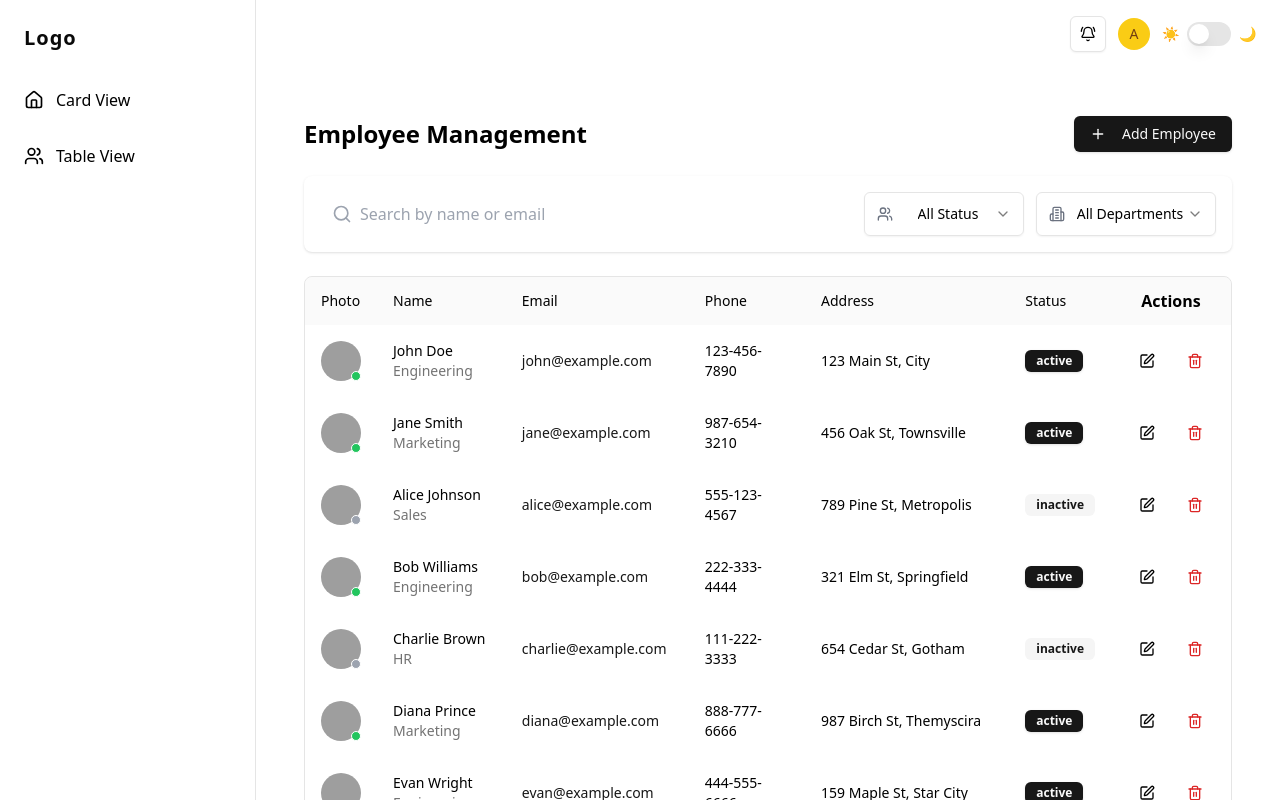
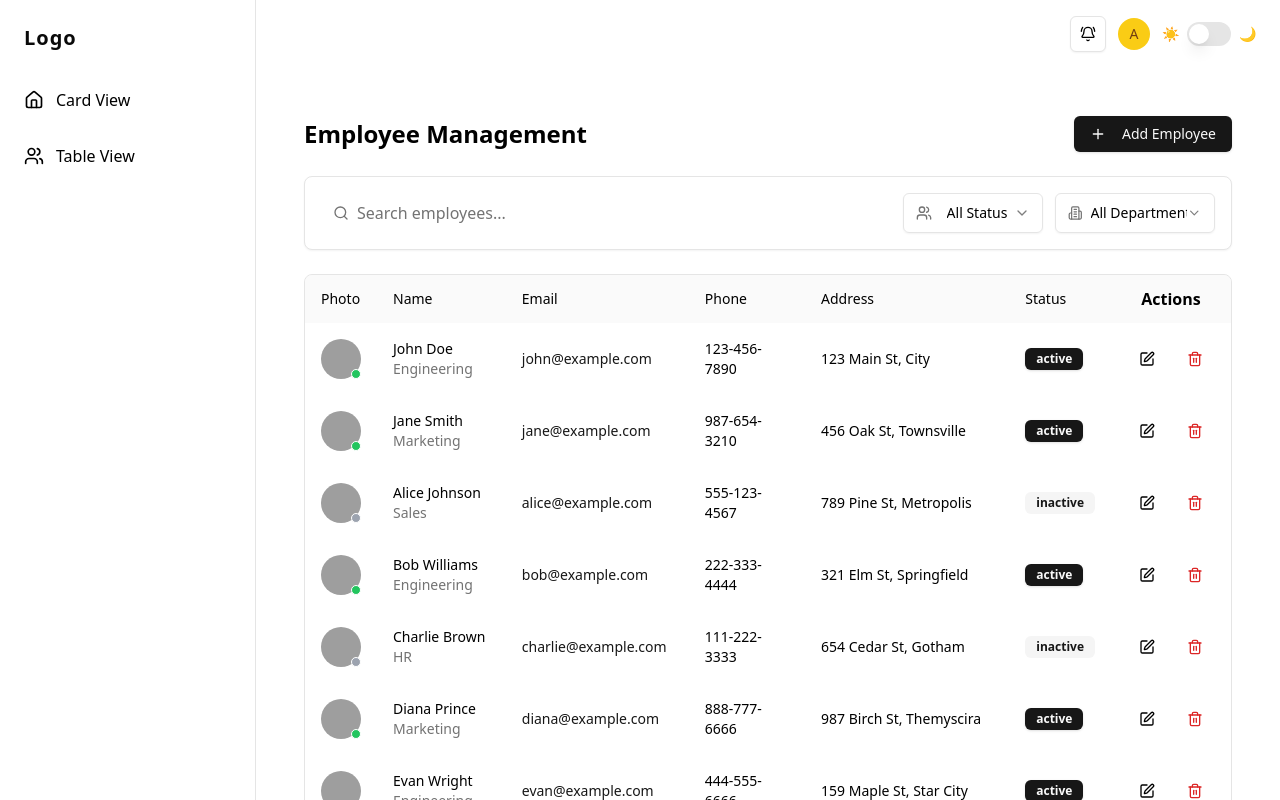
Before and after one commit to faisal-ahmed-dev/bro_tecs_task, a Next.js app: page /table-view in a window 1280 px wide. Shown: the top 800 px of the page. Built offline with nearby package versions, Linux system fonts and the light colour scheme; grey boxes are pictures that could not be loaded.

Commit message:
Refactor TopNav and EmployeeFilters components for improved structure, accessibility, and user experience; add active filters display and enhance styling

```diff
--- a/src/app/(pages)/table-view/page.tsx
+++ b/src/app/(pages)/table-view/page.tsx
@@ -1,11 +1,10 @@
-// app/employees/table/page.tsx
 "use client";
 
 import { useState, useEffect } from 'react';
 import { useDebounce } from '@/hooks/useDebounce';
 import DataTable from '@/components/DataTable/DataTable';
 import { employeeColumns } from '@/components/employees/columns';
-import { Plus } from 'lucide-react';
+import { Plus, Filter } from 'lucide-react';
 import { Employee } from '@/types/employee';
 import EmployeeForm from '@/components/employees/EmployeeForm';
 import {
@@ -18,6 +17,13 @@ import {
   AlertDialogHeader,
   AlertDialogTitle,
 } from "@/components/ui/alert-dialog";
+import {
+  Sheet,
+  SheetContent,
+  SheetHeader,
+  SheetTitle,
+  SheetTrigger,
+} from "@/components/ui/sheet";
 import { fetchEmployees } from '@/services/employeeApi';
 import toast from 'react-hot-toast';
 import { Button } from '@/components/ui/Button';
@@ -27,6 +33,7 @@ const TablePage = () => {
   const [employees, setEmployees] = useState<Employee[]>([]);
   const [loading, setLoading] = useState(true);
   const [isFormOpen, setIsFormOpen] = useState(false);
+  const [isFilterSheetOpen, setIsFilterSheetOpen] = useState(false);
   const [selectedEmployee, setSelectedEmployee] = useState<Employee | null>(null);
   const [searchTerm, setSearchTerm] = useState('');
   const [statusFilter, setStatusFilter] = useState<string>('all');
@@ -94,19 +101,58 @@ const TablePage = () => {
     return matchesSearch && matchesStatus && matchesDepartment;
   });
 
+  // Mobile Filters Component
+  const MobileFilters = () => (
+    <Sheet open={isFilterSheetOpen} onOpenChange={setIsFilterSheetOpen}>
+      <SheetContent side="right" className="w-full sm:w-96">
+        <SheetHeader>
+          <SheetTitle>Filters</SheetTitle>
+        </SheetHeader>
+        <div className="mt-4">
+          <EmployeeFilters
+            searchTerm={searchTerm}
+            setSearchTerm={setSearchTerm}
+            statusFilter={statusFilter}
+            setStatusFilter={setStatusFilter}
+            departmentFilter={departmentFilter}
+            setDepartmentFilter={setDepartmentFilter}
+            departments={departments}
+            className="flex flex-col gap-4"
+          />
+        </div>
+      </SheetContent>
+    </Sheet>
+  );
+
   return (
-    <div className="p-6 space-y-6">
-      <div className="flex justify-between items-center">
-        <h1 className="text-2xl font-semibold">Employee Management</h1>
-        <Button onClick={() => {
+    <div className="p-4 md:p-6 space-y-4 md:space-y-6">
+      {/* Header Section */}
+      <div className="flex flex-col sm:flex-row justify-between items-start sm:items-center gap-4">
+        <h1 className="text-xl md:text-2xl font-semibold">Employee Management</h1>
+        <div className="flex gap-2 w-full sm:w-auto">
+          <Button
+            onClick={() => setIsFilterSheetOpen(true)}
+            variant="outline"
+            className="sm:hidden flex-1"
+          >
+            <Filter className="mr-2 h-4 w-4" />
+            Filters
+          </Button>
+          <Button
+            onClick={() => {
               setSelectedEmployee(null);
               setIsFormOpen(true);
-        }}>
+            }}
+            className="flex-1 sm:flex-none"
+          >
             <Plus className="mr-2 h-4 w-4" />
             Add Employee
           </Button>
         </div>
+      </div>
 
+      {/* Desktop Filters */}
+      <div className="hidden sm:block">
         <EmployeeFilters
           searchTerm={searchTerm}
           setSearchTerm={setSearchTerm}
@@ -116,7 +162,13 @@ const TablePage = () => {
           setDepartmentFilter={setDepartmentFilter}
           departments={departments}
         />
+      </div>
 
+      {/* Mobile Filters Sheet */}
+      <MobileFilters />
+
+      {/* Data Table */}
+      <div className="overflow-x-auto">
         <DataTable<Employee>
           data={filteredEmployees}
           columns={employeeColumns}
@@ -132,7 +184,9 @@ const TablePage = () => {
               : "No employees added yet"
           }
         />
+      </div>
 
+      {/* Forms and Dialogs */}
       <EmployeeForm
         open={isFormOpen}
         onOpenChange={setIsFormOpen}
@@ -148,9 +202,14 @@ const TablePage = () => {
               This action cannot be undone. This will permanently delete the employee data.
             </AlertDialogDescription>
           </AlertDialogHeader>
-          <AlertDialogFooter>
-            <AlertDialogCancel>Cancel</AlertDialogCancel>
-            <AlertDialogAction onClick={confirmDelete}>Delete</AlertDialogAction>
+          <AlertDialogFooter className="flex-col sm:flex-row gap-2">
+            <AlertDialogCancel className="w-full sm:w-auto">Cancel</AlertDialogCancel>
+            <AlertDialogAction
+              onClick={confirmDelete}
+              className="w-full sm:w-auto"
+            >
+              Delete
+            </AlertDialogAction>
           </AlertDialogFooter>
         </AlertDialogContent>
       </AlertDialog>
--- a/src/components/EmployeeFilters.tsx
+++ b/src/components/EmployeeFilters.tsx
@@ -17,6 +17,8 @@ interface EmployeeFiltersProps {
   departmentFilter: string;
   setDepartmentFilter: (value: string) => void;
   departments: string[];
+  className?: string;
+  variant?: 'default' | 'sheet';
 }
 
 const EmployeeFilters = ({
@@ -27,47 +29,83 @@ const EmployeeFilters = ({
   departmentFilter,
   setDepartmentFilter,
   departments,
+  className = "",
+  variant = 'default'
 }: EmployeeFiltersProps) => {
+  const isSheet = variant === 'sheet';
+
   return (
-    <div className="bg-white dark:bg-gray-800 rounded-lg shadow p-4 mb-6">
-      <div className="flex flex-col lg:flex-row gap-4 items-start lg:items-center">
+    <div className={`
+      bg-background
+      ${isSheet ? 'p-0' : 'rounded-lg shadow-sm border p-4'}
+      ${className}
+    `}>
+      <div className={`
+        flex flex-col gap-4
+        ${isSheet ? 'items-stretch' : 'sm:flex-row sm:items-center'}
+      `}>
+        {/* Search Input */}
         <div className="relative flex-1">
-          <Search className="absolute left-3 top-1/2 transform -translate-y-1/2 text-gray-400 dark:text-gray-300 h-5 w-5" />
+          <Search
+            className="absolute left-3 top-1/2 transform -translate-y-1/2 text-muted-foreground h-4 w-4"
+          />
           <Input
-            placeholder="Search by name or email"
+            placeholder="Search employees..."
             value={searchTerm}
             onChange={(e) => setSearchTerm(e.target.value)}
-            className="pl-10 h-11 text-base dark:bg-gray-700 dark:text-white dark:border-gray-600"
+            className={`
+              pl-9 pr-8
+              ${isSheet ? 'w-full' : ''}
+              placeholder:text-muted-foreground
+            `}
           />
           {searchTerm && (
             <button
               onClick={() => setSearchTerm("")}
-              className="absolute right-3 top-1/2 transform -translate-y-1/2 text-gray-400 hover:text-gray-600 dark:text-gray-300 dark:hover:text-white"
+              className="absolute right-3 top-1/2 transform -translate-y-1/2 text-muted-foreground hover:text-foreground transition-colors"
+              aria-label="Clear search"
             >
               <X className="h-4 w-4" />
             </button>
           )}
         </div>
 
-        <div className="flex gap-3 w-full lg:w-auto">
+        {/* Filters Group */}
+        <div className={`
+          flex gap-3
+          ${isSheet ? 'flex-col' : 'flex-row'}
+          ${isSheet ? 'w-full' : 'sm:w-auto'}
+        `}>
+          {/* Status Filter */}
           <Select value={statusFilter} onValueChange={setStatusFilter}>
-            <SelectTrigger className="w-full lg:w-[160px] h-11 dark:bg-gray-700 dark:text-white dark:border-gray-600">
-              <Users className="mr-2 h-4 w-4 text-gray-500 dark:text-gray-300" />
+            <SelectTrigger
+              className={`
+                h-10
+                ${isSheet ? 'w-full' : 'w-[140px]'}
+              `}
+            >
+              <Users className="mr-2 h-4 w-4 text-muted-foreground" />
               <SelectValue placeholder="Status" />
             </SelectTrigger>
-            <SelectContent className="dark:bg-gray-800 dark:text-white">
+            <SelectContent>
               <SelectItem value="all">All Status</SelectItem>
               <SelectItem value="active">Active</SelectItem>
               <SelectItem value="inactive">Inactive</SelectItem>
             </SelectContent>
           </Select>
 
+          {/* Department Filter */}
           <Select value={departmentFilter} onValueChange={setDepartmentFilter}>
-            <SelectTrigger className="w-full lg:w-[180px] h-11 dark:bg-gray-700 dark:text-white dark:border-gray-600">
-              <Building2 className="mr-2 h-4 w-4 text-gray-500 dark:text-gray-300" />
+            <SelectTrigger
+              className={`
+                h-10
+                ${isSheet ? 'w-full' : 'w-[160px]'}
+              `}
+            >
+              <Building2 className="mr-2 h-4 w-4 text-muted-foreground" />
               <SelectValue placeholder="Department" />
             </SelectTrigger>
-            <SelectContent className="dark:bg-gray-800 dark:text-white">
+            <SelectContent>
               <SelectItem value="all">All Departments</SelectItem>
               {departments.map((dept) => (
                 <SelectItem key={dept} value={dept}>
@@ -78,6 +116,45 @@ const EmployeeFilters = ({
           </Select>
         </div>
       </div>
+
+      {/* Active Filters Display */}
+      {(statusFilter !== 'all' || departmentFilter !== 'all' || searchTerm) && (
+        <div className="mt-3 flex flex-wrap gap-2">
+          {searchTerm && (
+            <div className="inline-flex items-center gap-1 text-sm bg-muted px-2 py-1 rounded">
+              <span>Search: {searchTerm}</span>
+              <button
+                onClick={() => setSearchTerm('')}
+                className="text-muted-foreground hover:text-foreground"
+              >
+                <X className="h-3 w-3" />
+              </button>
+            </div>
+          )}
+          {statusFilter !== 'all' && (
+            <div className="inline-flex items-center gap-1 text-sm bg-muted px-2 py-1 rounded">
+              <span>Status: {statusFilter}</span>
+              <button
+                onClick={() => setStatusFilter('all')}
+                className="text-muted-foreground hover:text-foreground"
+              >
+                <X className="h-3 w-3" />
+              </button>
+            </div>
+          )}
+          {departmentFilter !== 'all' && (
+            <div className="inline-flex items-center gap-1 text-sm bg-muted px-2 py-1 rounded">
+              <span>Department: {departmentFilter}</span>
+              <button
+                onClick={() => setDepartmentFilter('all')}
+                className="text-muted-foreground hover:text-foreground"
+              >
+                <X className="h-3 w-3" />
+              </button>
+            </div>
+          )}
+        </div>
+      )}
     </div>
   );
 };
--- a/src/components/TopNav/TopNav.tsx
+++ b/src/components/TopNav/TopNav.tsx
@@ -14,14 +14,12 @@ import { Button } from "../ui/Button";
 const TopNav: React.FC = () => {
   return (
     <header className="sticky top-0 z-20 flex items-center justify-between px-4 md:px-6 py-4 bg-background border-b">
-      {/* Logo - Only visible on mobile */}
       <div className="md:hidden flex items-center flex-1 ml-12">
         <h1 className="text-lg font-bold text-foreground">
           Brotecs Technologies
         </h1>
       </div>
 
-      {/* Right side items */}
       <div className="flex items-center gap-3 ml-auto">
         <Button
           variant="outline"
```
Lines whose indentation alone changed are shown as unchanged.
